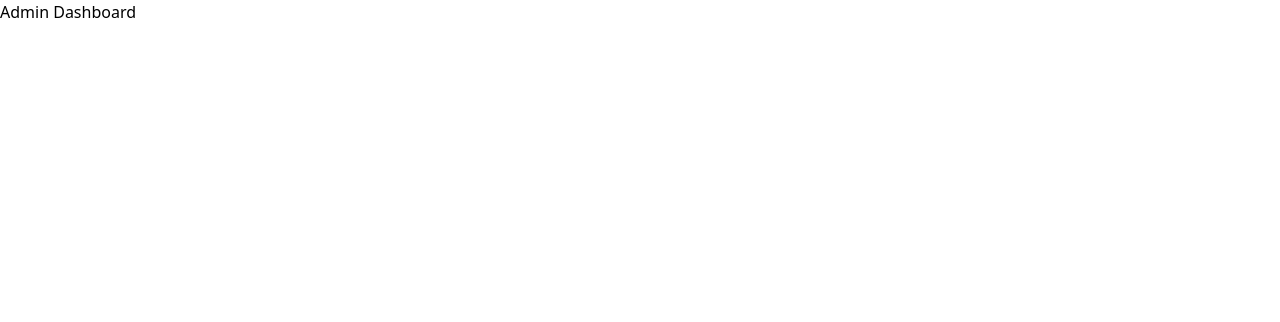
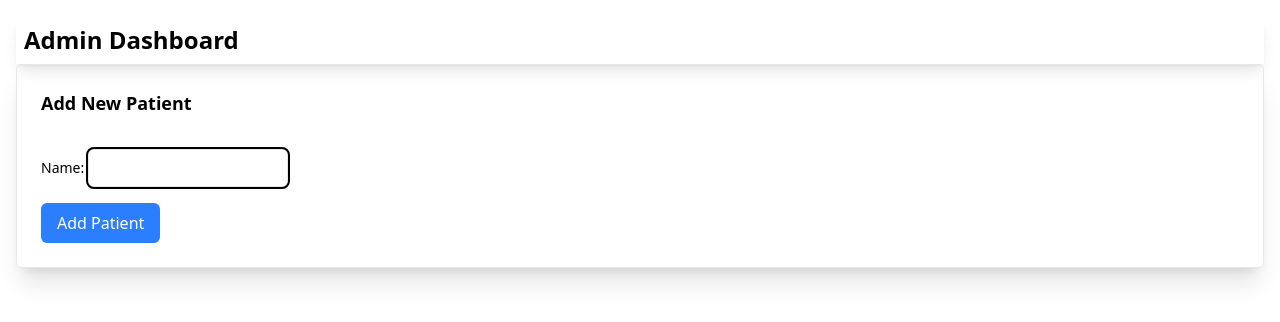
Before and after one commit to RadikeCosa/domi-health, a Next.js app: page /admin in a window 1280 px wide. Shown: the top 322 px of the page. Built offline with nearby package versions, Linux system fonts and the light colour scheme.

Commit message:
se agrega form con input para agregar nuevo paciente

```diff
--- a/src/app/admin/page.tsx
+++ b/src/app/admin/page.tsx
@@ -1,3 +1,10 @@
+import AddPatientForm from "@/app/components/addPatientForm";
+
 export default function AdminPage() {
-  return <h1>Admin Dashboard</h1>;
+  return (
+    <div className=" p-4 bg-white rounded-md">
+      <h1 className="text-2xl font-bold p-2 shadow-lg">Admin Dashboard</h1>
+      <AddPatientForm />
+    </div>
+  );
 }
--- /dev/null
+++ b/src/app/components/addPatientForm.tsx
@@ -0,0 +1,36 @@
+"use client";
+
+export default function AddPatientForm() {
+  const handleSubmit = (event: React.FormEvent<HTMLFormElement>) => {
+    event.preventDefault();
+    const formData = new FormData(event.currentTarget);
+    const name = formData.get("name") as string;
+
+    // Here you would typically send the data to your server
+    console.log("Patient added:", name);
+  };
+
+  return (
+    <form
+      onSubmit={handleSubmit}
+      className="flex flex-col gap-4 rounded-md border border-gray-200 p-6 shadow-xl"
+    >
+      <legend className="mb-4 text-lg font-semibold">Add New Patient</legend>
+      <div>
+        <label className="mb-2  text-sm font-medium" htmlFor="name">
+          Name:{" "}
+        </label>
+        <input
+          className="peer  w-50 rounded-md border border-gray-200 py-2 pl-10 text-sm outline-2 placeholder:text-gray-500"
+          type="text"
+          id="name"
+          name="name"
+          required
+        />
+      </div>
+      <button className="w-fit rounded-md bg-blue-500 px-4 py-2 text-white hover:bg-blue-600 focus:outline-none focus:ring-2 focus:ring-blue-500 focus:ring-offset-2">
+        Add Patient
+      </button>
+    </form>
+  );
+}
```
